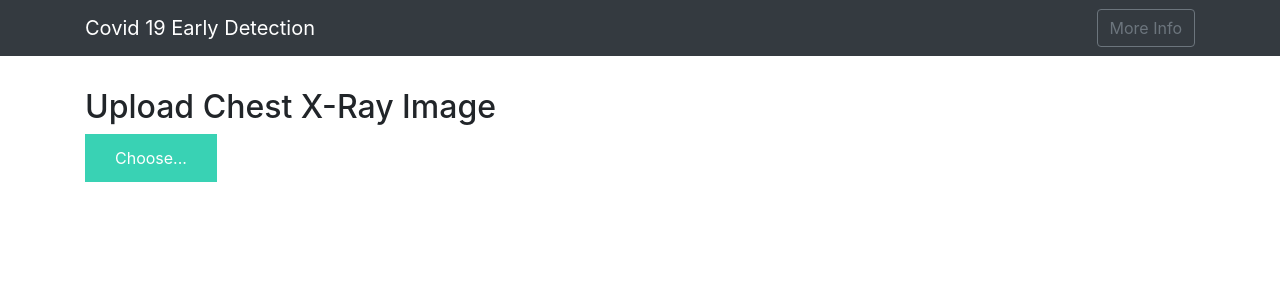
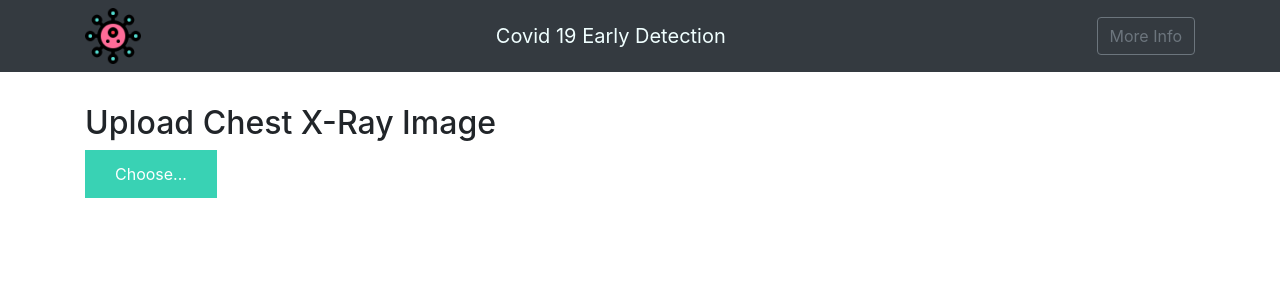
Before and after one commit to Gauravsahadev/Covid-19-Early-detection, a Flask app: page / in a window 1280 px wide. Shown: the top 300 px of the page. Run offline with Flask 2, Linux system fonts and the light colour scheme; parts of the project's set-up code (start-up, migrations or seed data) failed here and were passed over; some libraries are stand-ins or nearby versions.

Commit message:
app modified

```diff
--- a/app/static/js/main.js
+++ b/app/static/js/main.js
@@ -31,6 +31,7 @@ $(document).ready(function () {
         // Show loading animation
         $(this).hide();
         $('.loader').show();
+        $('#upload-file').hide()
 
         // Make prediction by calling api /predict
         $.ajax({
@@ -45,6 +46,7 @@ $(document).ready(function () {
                 // Get and display the result
                 $('.loader').hide();
                 $('#result').fadeIn(600);
+                $('#upload-file').hide()
                 $('#result').text(' Result:  ' + data);
                 console.log('Success!');
             },
--- a/app/templates/base.html
+++ b/app/templates/base.html
@@ -2,9 +2,10 @@
 
 <head>
     <meta charset="UTF-8">
+    <link rel="shortcut icon" href="{{ url_for('static', filename='img/favicon.ico') }}" type="image/x-icon">
     <meta name="viewport" content="width=device-width, initial-scale=1.0">
     <meta http-equiv="X-UA-Compatible" content="ie=edge">
-    <title>Covid 19 Early Detection</title>
+    <title>Covid 19</title>
     <link href="https://cdn.bootcss.com/bootstrap/4.0.0/css/bootstrap.min.css" rel="stylesheet">
     <script src="https://cdn.bootcss.com/popper.js/1.12.9/umd/popper.min.js"></script>
     <script src="https://cdn.bootcss.com/jquery/3.3.1/jquery.min.js"></script>
@@ -15,8 +16,9 @@
 <body>
     <nav class="navbar navbar-dark bg-dark">
         <div class="container">
-            <a class="navbar-brand" href="#">Covid 19 Early Detection</a>
-            <button class="btn btn-outline-secondary my-2 my-sm-0" type="submit">More Info</button>
+            <a href="/"><img style="width: 56px;height: 56px;" src="{{ url_for('static', filename='img/favicon.ico') }}" /></a>
+            <a class="navbar-brand" style="color: azure;">Covid 19 Early Detection</a>
+            <a href="https://github.com/Gauravsahadev/Covid-19-Early-detection/blob/master/README.md"><button class="btn btn-outline-secondary my-2 my-sm-0">More Info</button></a>
         </div>
     </nav>
     <div class="container">
--- a/app/views.py
+++ b/app/views.py
@@ -1,45 +1,52 @@
 from app import app
-from covid import covid_predict
-from flask import Flask, jsonify,send_file,request, redirect,url_for, render_template
+from app.covid import Covid
+from flask import Flask, jsonify, send_file, request, redirect, url_for, render_template
 import os
 from werkzeug.utils import secure_filename
 
 UPLOAD_FOLDER = 'app/data/'
 app.secret_key = '/\x8c\x9a\xadT\xdf\x1b\xf0\r\x87\xa9\x1aV\xd5\x04\xbc\x0c\xff|\x15\x0edmd'
 app.config['UPLOAD_FOLDER'] = UPLOAD_FOLDER
+MODEL_PATH = 'app/models/covid_model.h5'
 app.config['MAX_CONTENT_LENGTH'] = 16 * 1024 * 1024
 
 ALLOWED_EXTENSIONS = set(['jpg', 'jpeg', 'png'])
+
+
 def allowed_file(filename):
-	return '.' in filename and filename.rsplit('.', 1)[1].lower() in ALLOWED_EXTENSIONS
+    return '.' in filename and filename.rsplit('.', 1)[1].lower() in ALLOWED_EXTENSIONS
+
 
 @app.route('/', methods=['GET'])
 def index():
     # Main page
     return render_template('index.html')
 
+
 @app.route('/predict', methods=['GET', 'POST'])
 def upload():
-	if request.method == 'POST':
-		if 'file' not in request.files:
-			resp = jsonify({'message' : 'No file part in the request'})
-			resp.status_code = 400
-			return resp
-		file = request.files['file']
-		if file.filename == '':
-			resp = jsonify({'message' : 'No file selected for uploading'})
-			resp.status_code = 400
-			return resp
-		if file and allowed_file(file.filename):
-			filename = secure_filename(file.filename)
-			file.save(os.path.join(app.config['UPLOAD_FOLDER'], filename))
-			file=str(UPLOAD_FOLDER+filename)
-			if os.path.isfile(file)==False:
-				return jsonify({'message' : 'File not found'})
-			result=['Positive','Negative']
-			return result[covid_predict(file)]
-		else:
-			resp = jsonify({'message' : 'Allowed file types are jpg, jpeg, png'})
-			resp.status_code = 400
-			return resp
-	return None
+    if request.method == 'POST':
+        if 'file' not in request.files:
+            resp = jsonify({'message': 'No file part in the request'})
+            resp.status_code = 400
+            return resp
+        file = request.files['file']
+        if file.filename == '':
+            resp = jsonify({'message': 'No file selected for uploading'})
+            resp.status_code = 400
+            return resp
+        if file and allowed_file(file.filename):
+            filename = secure_filename(file.filename)
+            file.save(os.path.join(app.config['UPLOAD_FOLDER'], filename))
+            file = str(UPLOAD_FOLDER+filename)
+            if os.path.isfile(file) == False:
+                return jsonify({'message': 'File not found'})
+            preds = Covid(file, MODEL_PATH).covid_predict()
+            os.remove(file)
+            return preds
+        else:
+            resp = jsonify(
+                {'message': 'Allowed file types are jpg, jpeg, png'})
+            resp.status_code = 400
+            return resp
+    return redirect('/')
```
Also changed, not shown: app/data/right-upper-lobe-pneumonia-9-PA.jpg (added), app/data/ryct.2020003.fig2-c.png (added), app/data/ryct.2020200034.fig2.jpeg (added), app/data/streptococcus-pneumoniae-pneumonia-1.jpg (added), app/data/wong-0004.jpg (added), app/static/img/favicon.ico (added), 1 other file.
